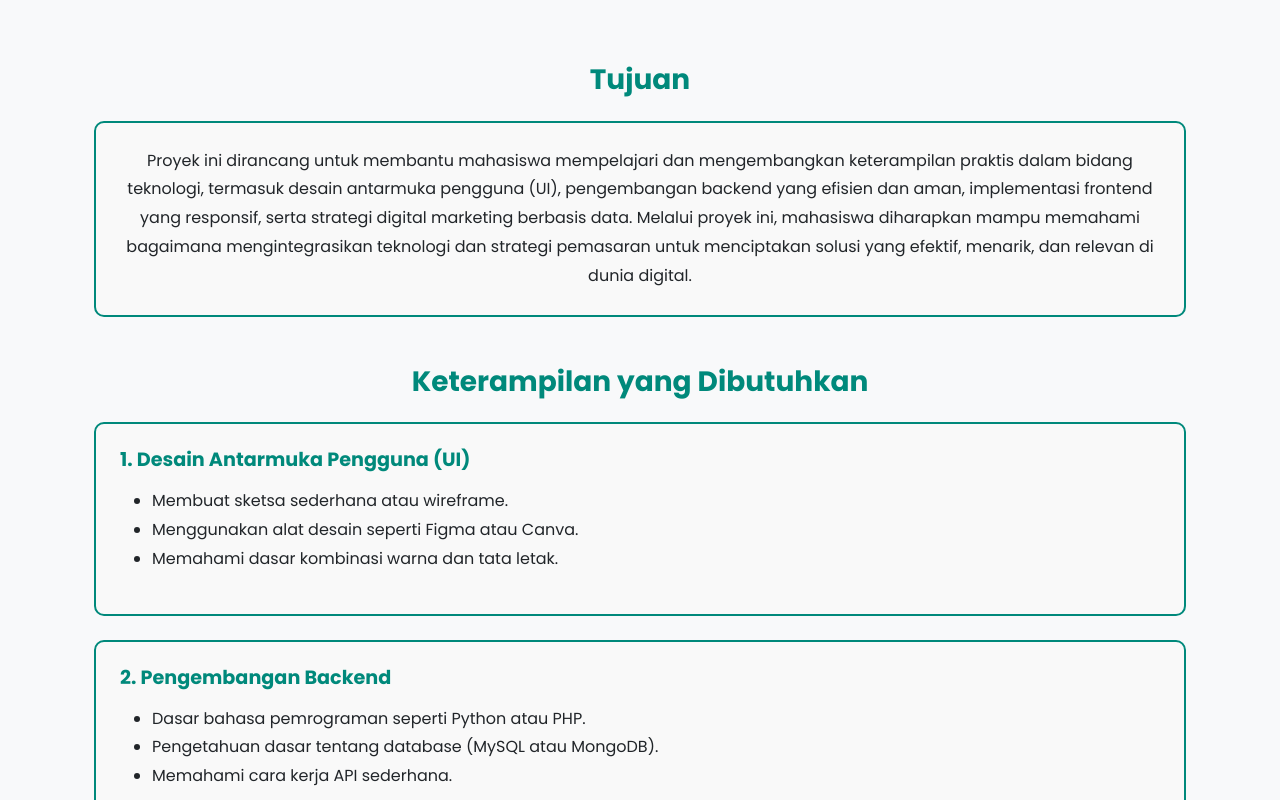
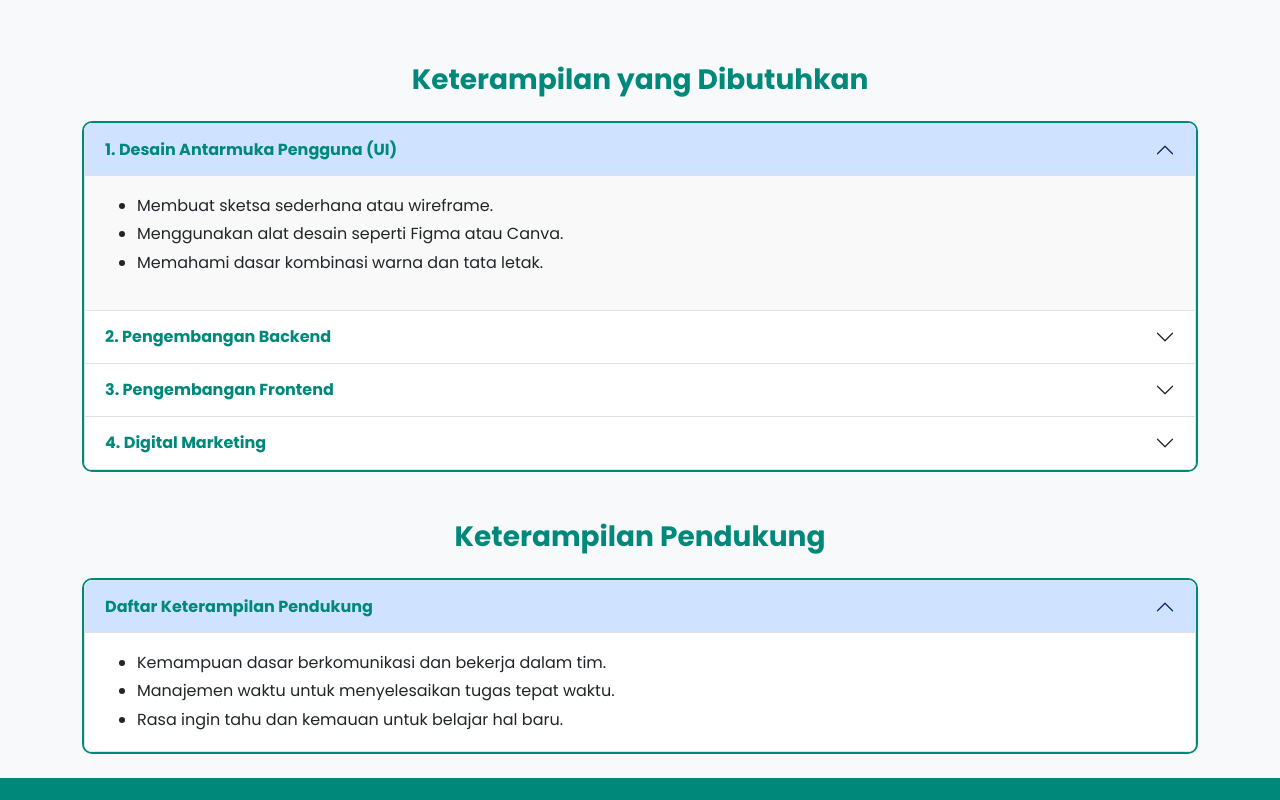
Before and after one commit to lluuvvii/hackathon_learning_space, a Next.js app: page /projects in a window 1280 px wide. Shown: the part 520-1320 px from the top of the page. Built offline with nearby package versions, Linux system fonts and the light colour scheme.

Commit message:
update all colors & layout

```diff
--- a/src/app/community/page.tsx
+++ b/src/app/community/page.tsx
@@ -174,7 +174,7 @@ export default function Komunitas() {
       </section>
 
       <div className='container d-flex justify-content-center mt-5'>
-        <h1 className='fw-bold' style={{ color: '#00798B' }}>
+        <h1 className='fw-bold' style={{ color: '#00897B' }}>
           Temukan Ruang Diskusi
         </h1>
       </div>
--- a/src/app/dashboard/projects/page.tsx
+++ b/src/app/dashboard/projects/page.tsx
@@ -137,7 +137,7 @@ function page() {
 
           {/* Link Ke Halaman Lain */}
           <div className='mt-4'>
-            <Link href='/dashboard' className='fw-bold' style={{ textDecoration: 'none', color: '#00798B' }}>
+            <Link href='/dashboard' className='fw-bold' style={{ textDecoration: 'none', color: '#00897B' }}>
               Kembali ke Dashboard
             </Link>
           </div>
--- a/src/app/projects/page.tsx
+++ b/src/app/projects/page.tsx
@@ -133,10 +133,9 @@ const ProjectsPage = () => {
   return (
     <div style={{ fontFamily: 'Arial, sans-serif', marginTop: '100px' }}>
       {/* Main Section */}
-      <main className='container mt-4'>
+      <main className='container'>
         {/* Project Cards */}
-
-        <div className='container mt-5'>
+        <div className='container'>
           <div className='row mb-5'>
             {projects.map((project, index) => (
               <div className='col-md-4 mb-4' key={index}>
@@ -152,59 +151,33 @@ const ProjectsPage = () => {
           </div>
         </div>
 
-        <section className='container my-5'>
-          {/* Purpose Section */}
-          <section className='mb-5 text-center'>
-            <h3 className='fw-bold mb-4' style={{ color: '#00897B' }}>
-              Tujuan
+        <section className="mb-5">
+          <h3 className="fw-bold mb-4 text-center" style={{ color: '#00897B' }}>
+            Keterampilan yang Dibutuhkan
           </h3>
-            <div
-              className='p-4'
-              style={{
-                border: '2px solid #00897B',
-                borderRadius: '10px',
-                backgroundColor: '#F9F9F9',
-              }}
-            >
-              <p className='text-dark mb-0' style={{ lineHeight: '1.8' }}>
-                Proyek ini dirancang untuk membantu mahasiswa mempelajari dan
-                mengembangkan keterampilan praktis dalam bidang teknologi, termasuk
-                desain antarmuka pengguna (UI), pengembangan backend yang efisien
-                dan aman, implementasi frontend yang responsif, serta strategi
-                digital marketing berbasis data. Melalui proyek ini, mahasiswa
-                diharapkan mampu memahami bagaimana mengintegrasikan teknologi dan
-                strategi pemasaran untuk menciptakan solusi yang efektif, menarik,
-                dan relevan di dunia digital.
-              </p>
-            </div>
-          </section>
-
-          {/* Skills Section */}
-          <section className='mb-5'>
-            <h3
-              className='fw-bold mb-4 text-center'
+          <div className="accordion" id="skillsAccordion" style={{ border: '2px solid #00897B', borderRadius: '10px', overflow: 'hidden' }}>
+            {skills.map((skill, index) => (
+              <div className="accordion-item" key={index}>
+                <h2 className="accordion-header" id={`heading${index}`}>
+                  <button
+                    className={`accordion-button ${index === 0 ? '' : 'collapsed'} fw-bold`}
+                    type="button"
+                    data-bs-toggle="collapse"
+                    data-bs-target={`#collapse${index}`}
+                    aria-expanded={index === 0 ? 'true' : 'false'}
+                    aria-controls={`collapse${index}`}
                     style={{ color: '#00897B' }}
                   >
-              Keterampilan yang Dibutuhkan
-            </h3>
-            <div className='row g-4'>
-              {/* Skill Item */}
-              {skills.map((skill, index) => (
-                <div className='col-sm-12' key={index}>
+                    {index + 1}. {skill.title}
+                  </button>
+                </h2>
                 <div
-                    className='p-4'
-                    style={{
-                      border: '2px solid #00897B',
-                      borderRadius: '10px',
-                      backgroundColor: '#F9F9F9',
-                    }}
+                  id={`collapse${index}`}
+                  className={`accordion-collapse collapse ${index === 0 ? 'show' : ''}`}
+                  aria-labelledby={`heading${index}`}
+                  data-bs-parent="#skillsAccordion"
                 >
-                    <h5
-                      className='fw-bold mb-3'
-                      style={{ color: '#00897B', fontSize: '1.2rem' }}
-                    >
-                      {index + 1}. {skill.title}
-                    </h5>
+                  <div className="accordion-body" style={{ backgroundColor: '#F9F9F9' }}>
                     <ul>
                       {skill.points.map((point, i) => (
                         <li key={i} style={{ lineHeight: '1.8' }}>
@@ -214,23 +187,46 @@ const ProjectsPage = () => {
                     </ul>
                   </div>
                 </div>
+              </div>
             ))}
           </div>
         </section>
 
-          {/* Supporting Skills */}
-          <section className='text-center'>
-            <h3 className='fw-bold mb-4' style={{ color: '#00897B' }}>
+        {/* Keterampilan Pendukung */}
+        <section className="text-center mb-4">
+          <h3 className="fw-bold mb-4" style={{ color: '#00897B' }}>
             Keterampilan Pendukung
           </h3>
           <div
-              className='text-start p-4'
+            className="accordion"
+            id="supportingSkillsAccordion"
             style={{
               border: '2px solid #00897B',
               borderRadius: '10px',
+              overflow: 'hidden',
             }}
           >
-              <ul className='mb-0'>
+            <div className="accordion-item">
+              <h2 className="accordion-header" id="headingSupporting">
+                <button
+                  className="accordion-button"
+                  type="button"
+                  data-bs-toggle="collapse"
+                  data-bs-target="#collapseSupporting"
+                  aria-expanded="true"
+                  aria-controls="collapseSupporting"
+                  style={{ color: '#00897B', fontWeight: 'bold' }}
+                >
+                  Daftar Keterampilan Pendukung
+                </button>
+              </h2>
+              <div
+                id="collapseSupporting"
+                className="accordion-collapse collapse show"
+                aria-labelledby="headingSupporting"
+              >
+                <div className="accordion-body text-start">
+                  <ul className="mb-0">
                     <li style={{ lineHeight: '1.8' }}>
                       Kemampuan dasar berkomunikasi dan bekerja dalam tim.
                     </li>
@@ -242,7 +238,9 @@ const ProjectsPage = () => {
                     </li>
                   </ul>
                 </div>
-          </section>
+              </div>
+            </div>
+          </div>
         </section>
       </main>
     </div>
```
Also changed, not shown: src/app/dashboard/certificates/page.tsx (+7 -7 lines), src/app/dashboard/challenges/page.tsx (+6 -6 lines), src/app/dashboard/reports/page.tsx (+5 -5 lines), src/app/events/page.tsx (+5 -5 lines), src/app/projects/[id]/page.tsx (+15 -10 lines). Lines whose indentation alone changed are shown as unchanged.
